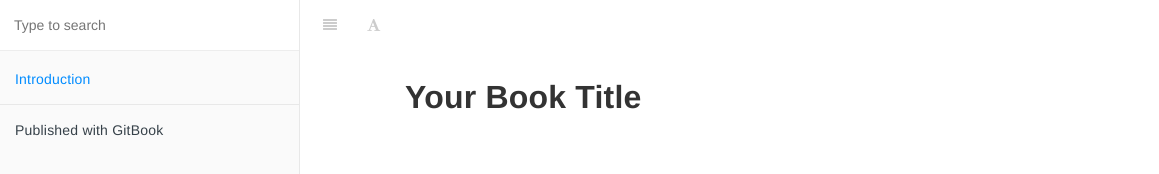
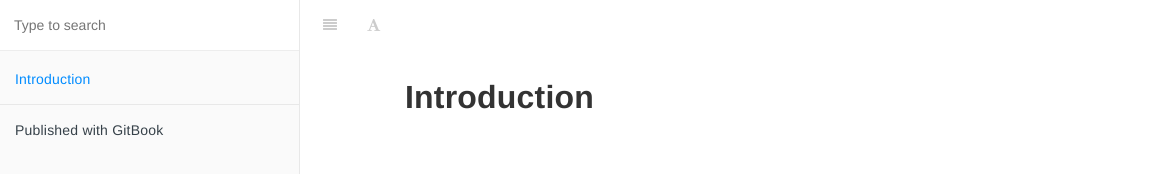
Before and after one commit to win5923/Postman-Beginner, a plain HTML site: page index.html in a window 1280 px wide. Shown: the top 174 px of the page, 0-1159 px from the left. Drawn offline with Linux system fonts and the light colour scheme.

Commit message:
Updated by gitbook-action 2023-10-04 16:09:47

```diff
--- a/index.html
+++ b/index.html
@@ -143,7 +143,7 @@
 
                                 <section class="normal markdown-section">
 
-                                <h1 id="your-book-title">Your Book Title</h1>
+                                <h1 id="introduction">Introduction</h1>
 
 
                                 </section>
@@ -179,7 +179,7 @@
     <script>
         var gitbook = gitbook || [];
         gitbook.push(function() {
-            gitbook.page.hasChanged({"page":{"title":"Introduction","level":"1.1","depth":1,"dir":"ltr"},"config":{"gitbook":"*","theme":"default","variables":{},"plugins":[],"pluginsConfig":{"highlight":{},"search":{},"lunr":{"maxIndexSize":1000000,"ignoreSpecialCharacters":false},"sharing":{"facebook":true,"twitter":true,"google":false,"weibo":false,"instapaper":false,"vk":false,"all":["facebook","google","twitter","weibo","instapaper"]},"fontsettings":{"theme":"white","family":"sans","size":2},"theme-default":{"styles":{"website":"styles/website.css","pdf":"styles/pdf.css","epub":"styles/epub.css","mobi":"styles/mobi.css","ebook":"styles/ebook.css","print":"styles/print.css"},"showLevel":false}},"structure":{"langs":"LANGS.md","readme":"README.md","glossary":"GLOSSARY.md","summary":"SUMMARY.md"},"pdf":{"pageNumbers":true,"fontSize":12,"fontFamily":"Arial","paperSize":"a4","chapterMark":"pagebreak","pageBreaksBefore":"/","margin":{"right":62,"left":62,"top":56,"bottom":56}},"styles":{"website":"styles/website.css","pdf":"styles/pdf.css","epub":"styles/epub.css","mobi":"styles/mobi.css","ebook":"styles/ebook.css","print":"styles/print.css"}},"file":{"path":"README.md","mtime":"2023-10-04T06:21:08.836Z","type":"markdown"},"gitbook":{"version":"3.2.3","time":"2023-10-04T06:21:09.733Z"},"basePath":".","book":{"language":""}});
+            gitbook.page.hasChanged({"page":{"title":"Introduction","level":"1.1","depth":1,"dir":"ltr"},"config":{"gitbook":"*","theme":"default","variables":{},"plugins":[],"pluginsConfig":{"highlight":{},"search":{},"lunr":{"maxIndexSize":1000000,"ignoreSpecialCharacters":false},"sharing":{"facebook":true,"twitter":true,"google":false,"weibo":false,"instapaper":false,"vk":false,"all":["facebook","google","twitter","weibo","instapaper"]},"fontsettings":{"theme":"white","family":"sans","size":2},"theme-default":{"styles":{"website":"styles/website.css","pdf":"styles/pdf.css","epub":"styles/epub.css","mobi":"styles/mobi.css","ebook":"styles/ebook.css","print":"styles/print.css"},"showLevel":false}},"structure":{"langs":"LANGS.md","readme":"README.md","glossary":"GLOSSARY.md","summary":"SUMMARY.md"},"pdf":{"pageNumbers":true,"fontSize":12,"fontFamily":"Arial","paperSize":"a4","chapterMark":"pagebreak","pageBreaksBefore":"/","margin":{"right":62,"left":62,"top":56,"bottom":56}},"styles":{"website":"styles/website.css","pdf":"styles/pdf.css","epub":"styles/epub.css","mobi":"styles/mobi.css","ebook":"styles/ebook.css","print":"styles/print.css"}},"file":{"path":"README.md","mtime":"2023-10-04T08:10:14.148Z","type":"markdown"},"gitbook":{"version":"3.2.3","time":"2023-10-04T08:10:16.188Z"},"basePath":".","book":{"language":""}});
         });
     </script>
 </div>
--- a/search_index.json
+++ b/search_index.json
@@ -1 +1 @@
-{"index":{"version":"0.5.12","fields":[{"name":"title","boost":10},{"name":"keywords","boost":15},{"name":"body","boost":1}],"ref":"url","documentStore":{"store":{"./":["book","introduct","titl"]},"length":1},"tokenStore":{"root":{"docs":{},"b":{"docs":{},"o":{"docs":{},"o":{"docs":{},"k":{"docs":{"./":{"ref":"./","tf":0.5}}}}}},"i":{"docs":{},"n":{"docs":{},"t":{"docs":{},"r":{"docs":{},"o":{"docs":{},"d":{"docs":{},"u":{"docs":{},"c":{"docs":{},"t":{"docs":{"./":{"ref":"./","tf":10}}}}}}}}}}},"t":{"docs":{},"i":{"docs":{},"t":{"docs":{},"l":{"docs":{"./":{"ref":"./","tf":0.5}}}}}}},"length":3},"corpusTokens":["book","introduct","titl"],"pipeline":["stopWordFilter","stemmer"]},"store":{"./":{"url":"./","title":"Introduction","keywords":"","body":"Your Book Title\n"}}}
+{"index":{"version":"0.5.12","fields":[{"name":"title","boost":10},{"name":"keywords","boost":15},{"name":"body","boost":1}],"ref":"url","documentStore":{"store":{"./":["introduct"]},"length":1},"tokenStore":{"root":{"docs":{},"i":{"docs":{},"n":{"docs":{},"t":{"docs":{},"r":{"docs":{},"o":{"docs":{},"d":{"docs":{},"u":{"docs":{},"c":{"docs":{},"t":{"docs":{"./":{"ref":"./","tf":11}}}}}}}}}}}},"length":1},"corpusTokens":["introduct"],"pipeline":["stopWordFilter","stemmer"]},"store":{"./":{"url":"./","title":"Introduction","keywords":"","body":"Introduction\n"}}}
```
Also changed, not shown: 2 other files.
